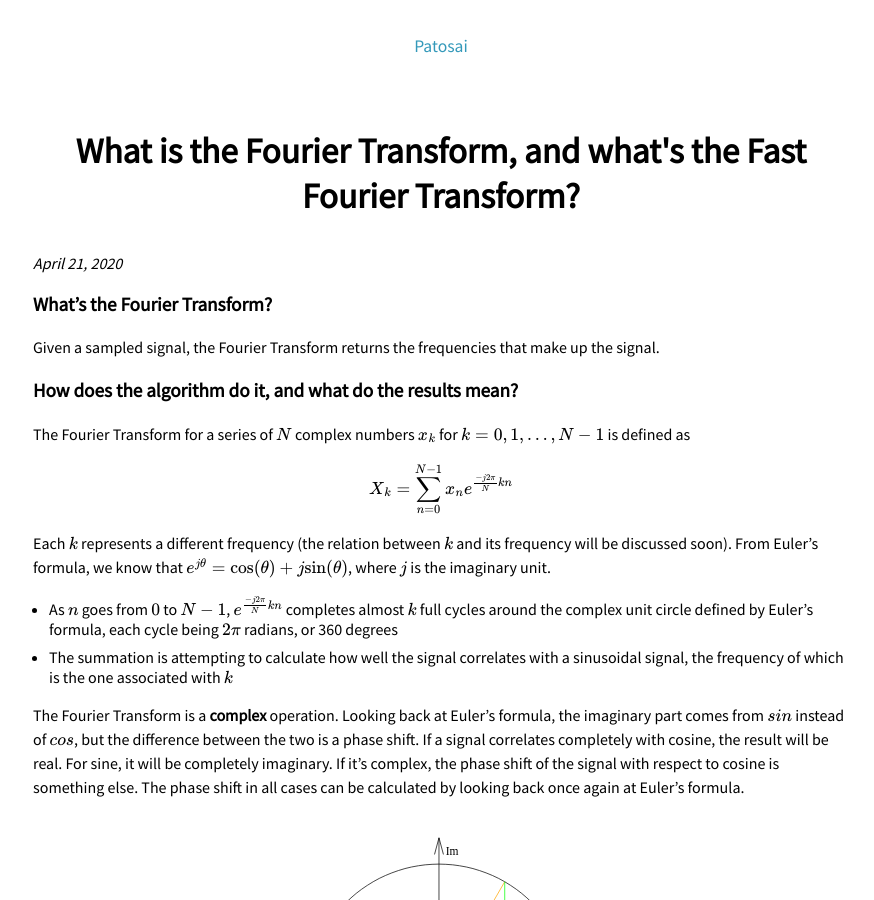
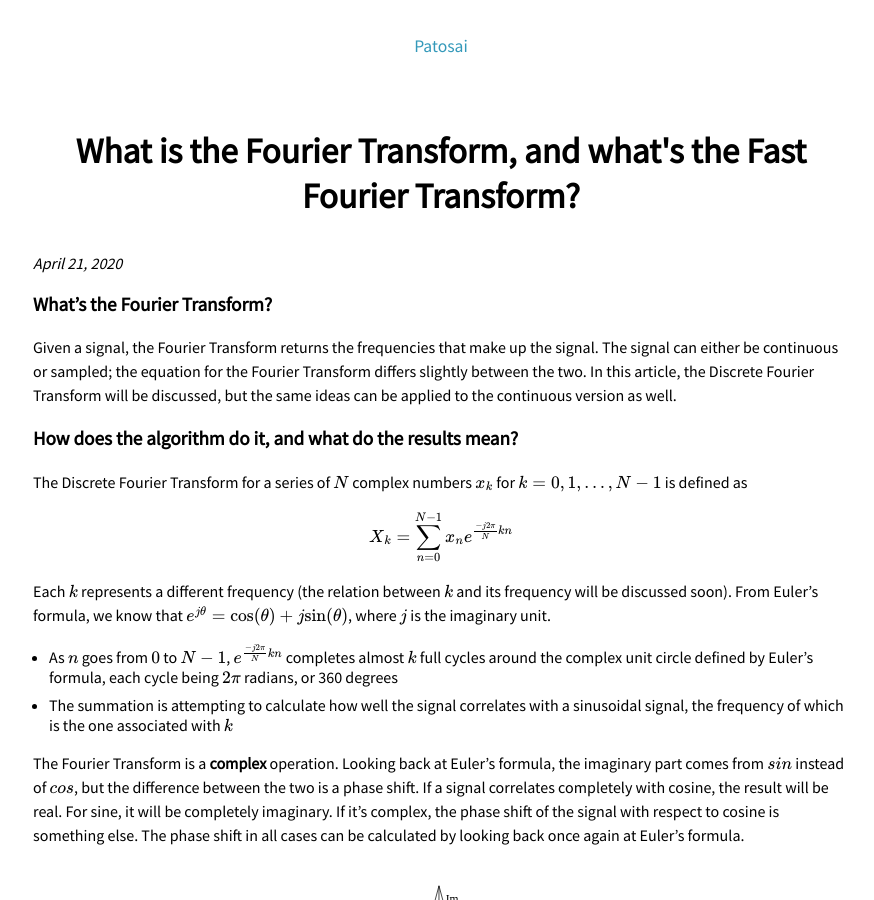
Before and after one commit to patosai/patosai.github.io, a Jekyll site: the page built from _posts/2020-04-20-fourier-transform.markdown, in a window 1280 px wide and 900 px high. Shown: the whole window, without its empty margins (199-1073 px from the left). Built offline with Jekyll 4.4.1, drawn with Linux system fonts in a browser that asks for light colours; formulas are drawn with MathJax 3.

Commit message:
Make continuous vs discrete clear

```diff
--- a/_posts/2020-04-20-fourier-transform.markdown
+++ b/_posts/2020-04-20-fourier-transform.markdown
@@ -9,11 +9,11 @@ permalink: /:categories/:title
 
 ###### What's the Fourier Transform?
 
-Given a sampled signal, the Fourier Transform returns the frequencies that make up the signal.
+Given a signal, the Fourier Transform returns the frequencies that make up the signal. The signal can either be continuous or sampled; the equation for the Fourier Transform differs slightly between the two. In this article, the Discrete Fourier Transform will be discussed, but the same ideas can be applied to the continuous version as well.
 
 ###### How does the algorithm do it, and what do the results mean?
 
-The Fourier Transform for a series of $$N$$ complex numbers $$x_k$$ for $$k = 0, 1, \dots, N-1$$ is defined as
+The Discrete Fourier Transform for a series of $$N$$ complex numbers $$x_k$$ for $$k = 0, 1, \dots, N-1$$ is defined as
 
 $$X_k = \sum_{n=0}^{N-1} x_n e^{\frac{-j2\pi}{N}kn}$$
 
```
